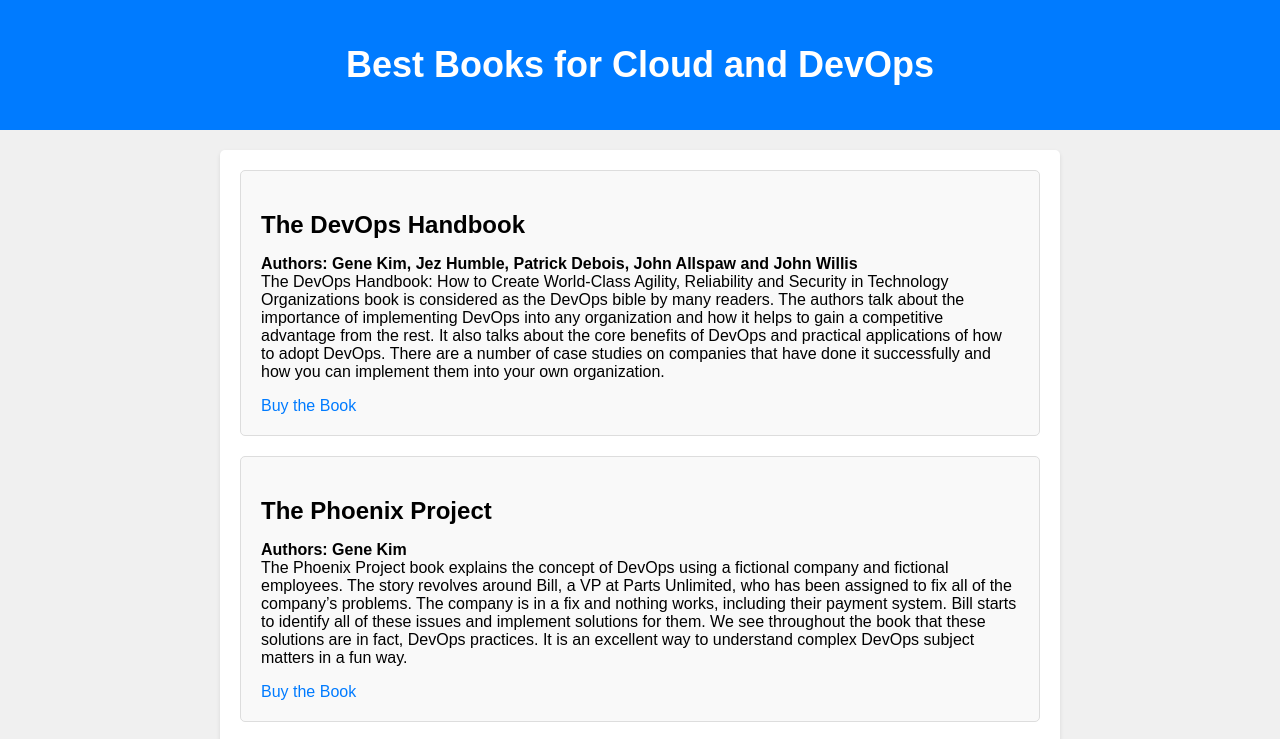
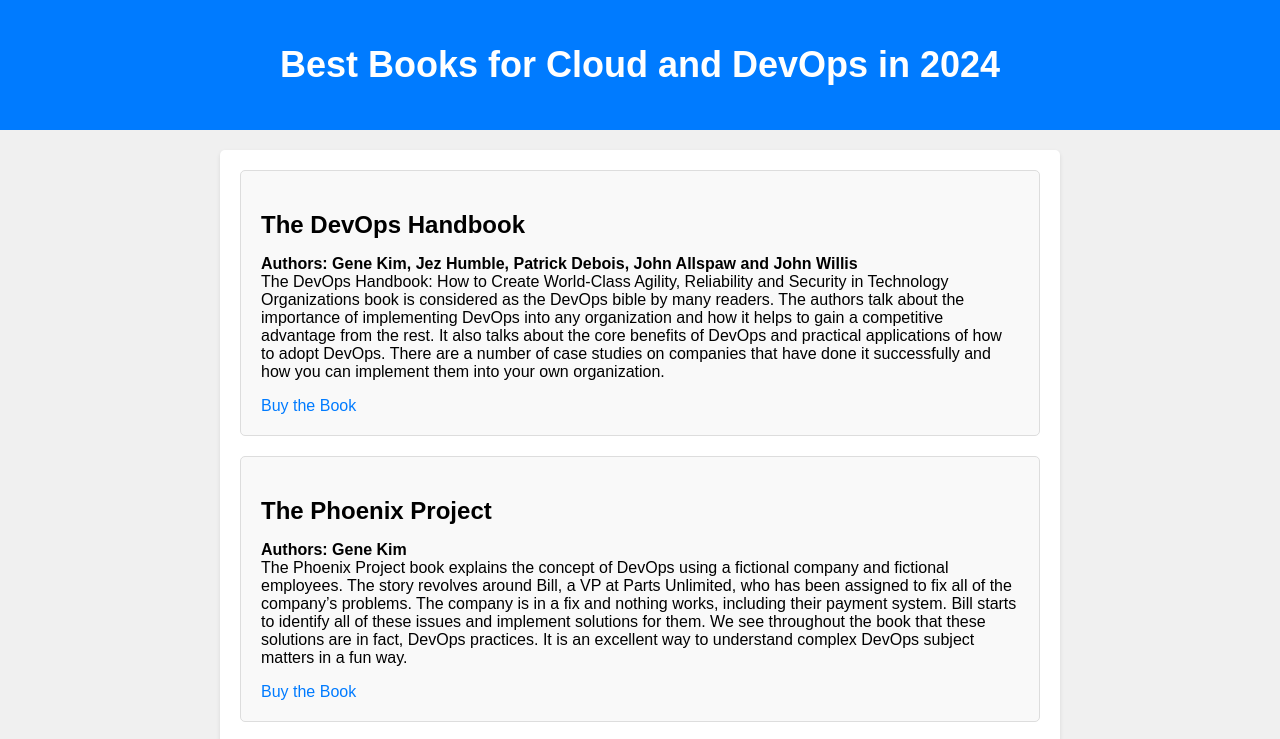
Before and after one commit to julien-muke/aws-cicd-devops-web-app-sample, a website: page index.html in a window 1280 px wide. Shown: the top 739 px of the page. Drawn offline with Linux system fonts and the light colour scheme.

Commit message:
🚀 Update index.html

```diff
--- a/index.html
+++ b/index.html
@@ -66,7 +66,7 @@
 </head>
 <body>
     <header>
-        <h1>Best Books for Cloud and DevOps</h1>
+        <h1>Best Books for Cloud and DevOps in 2024</h1>
     </header>
     <main>
         <div class="book">
```
